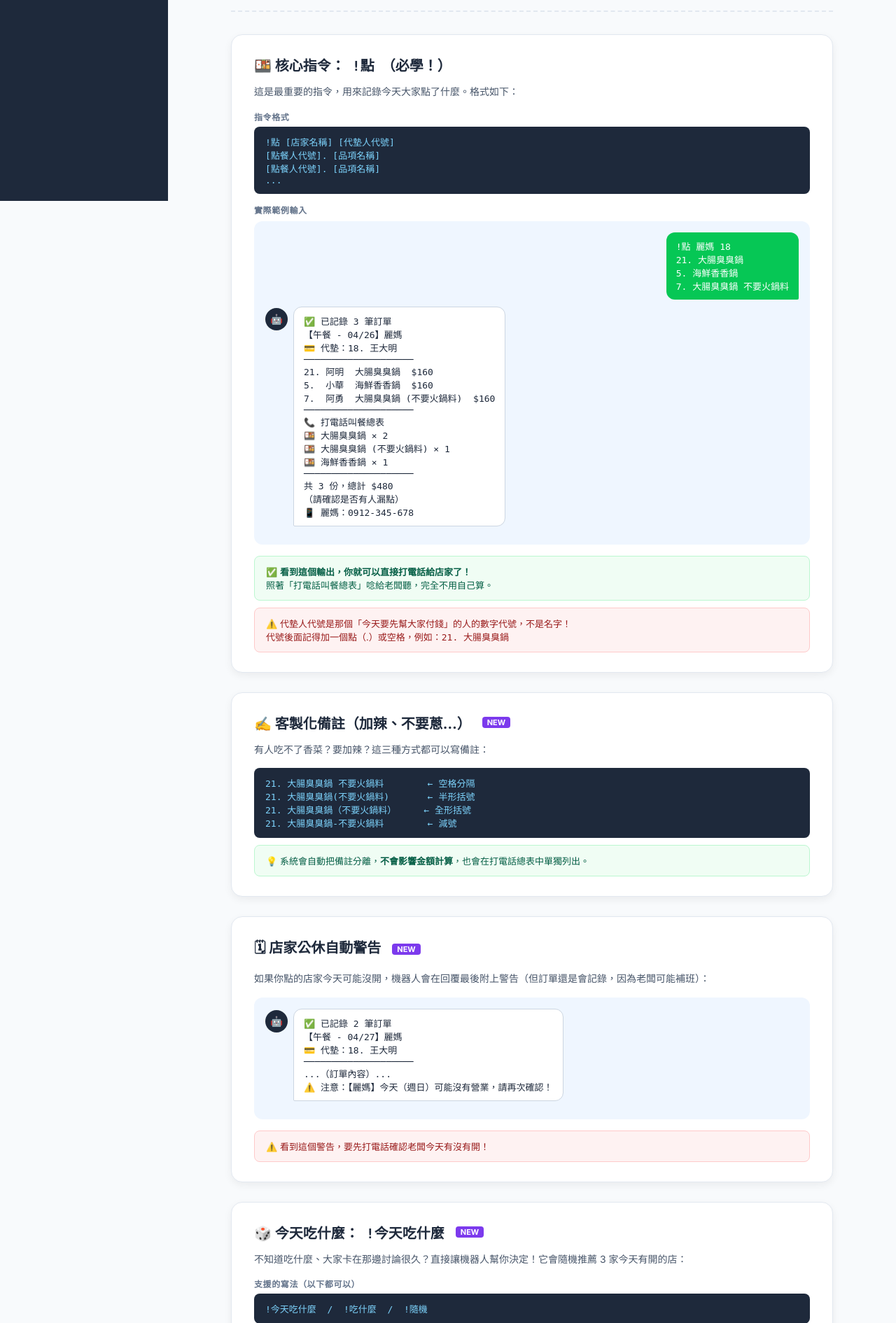
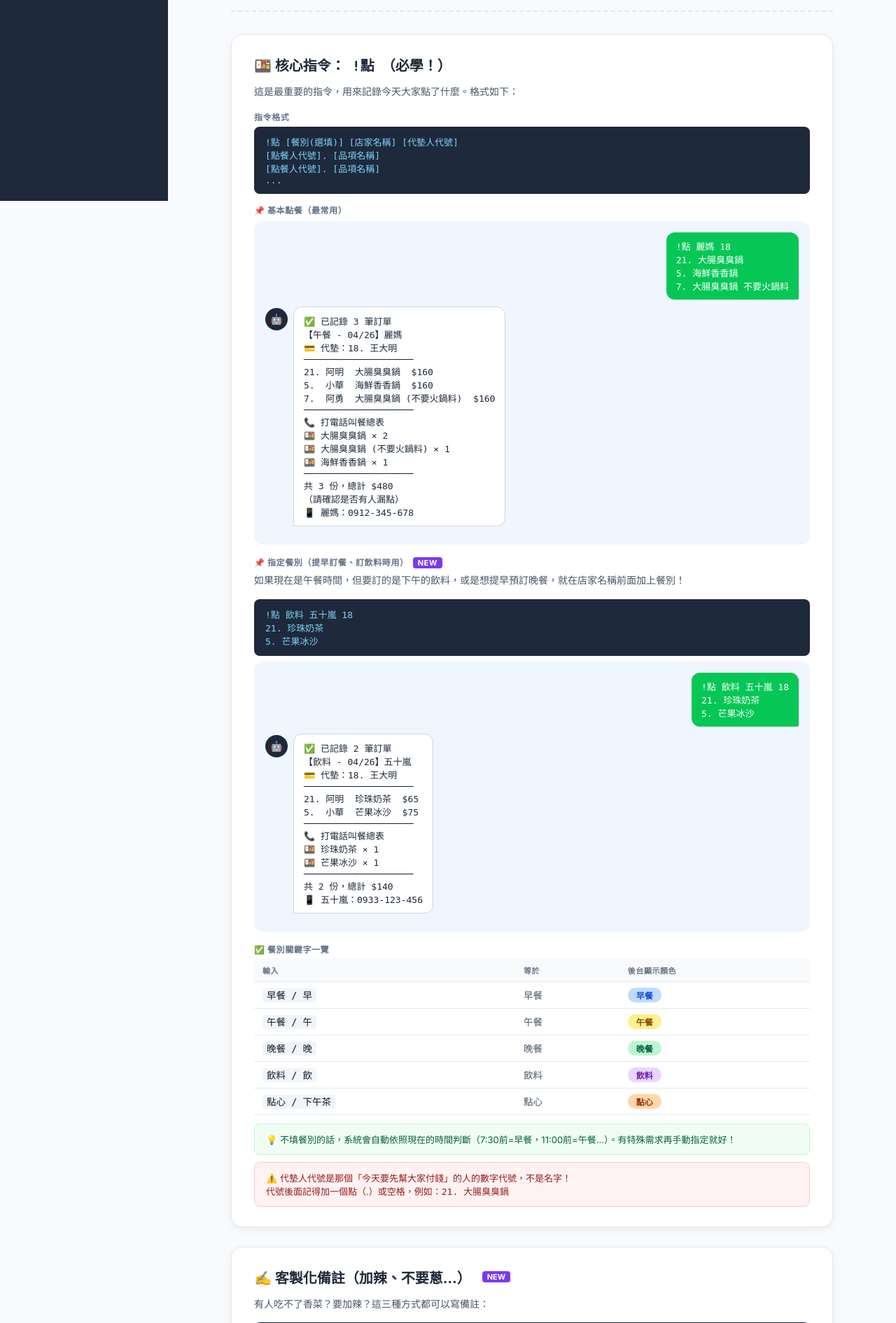
Before and after one commit to polarbear0827/line-order-bot, a Flask app: page /guide in a window 1280 px wide. Shown: the part 513-2403 px from the top of the page at 70% size. Run offline with Flask 3, Linux system fonts and the light colour scheme; the visitor is signed in with stand-in values (Sample User, id 1).

Commit message:
docs: 操作手冊更新 - 新增餐別指令說明與顏色對照表

```diff
--- a/templates/guide.html
+++ b/templates/guide.html
@@ -54,17 +54,16 @@
 
   <hr class="section-divider">
 
-  <!-- 2. 點餐 -->
   <div class="guide-card">
     <h2 class="guide-title">🍱 核心指令：<code>!點</code>（必學！）</h2>
     <p class="guide-text">這是最重要的指令，用來記錄今天大家點了什麼。格式如下：</p>
     <div class="cmd-label">指令格式</div>
-    <div class="cmd-box">!點 [店家名稱] [代墊人代號]
+    <div class="cmd-box">!點 [餐別(選填)] [店家名稱] [代墊人代號]
 [點餐人代號]. [品項名稱]
 [點餐人代號]. [品項名稱]
 ...</div>
 
-    <div class="cmd-label" style="margin-top:14px;">實際範例輸入</div>
+    <div class="cmd-label" style="margin-top:14px;">📌 基本點餐（最常用）</div>
     <div class="chat-wrap">
       <div class="chat-row right">
         <div class="bubble-out">!點 麗媽 18
@@ -94,9 +93,63 @@
       </div>
     </div>
 
+    <div class="cmd-label" style="margin-top:16px;">📌 指定餐別（提早訂餐、訂飲料時用）<span class="new-badge">NEW</span></div>
+    <p class="guide-text">如果現在是午餐時間，但要訂的是下午的飲料，或是想提早預訂晚餐，就在店家名稱前面加上餐別！</p>
+    <div class="cmd-box">!點 飲料 五十嵐 18
+21. 珍珠奶茶
+5. 芒果冰沙</div>
+    <div class="chat-wrap">
+      <div class="chat-row right">
+        <div class="bubble-out">!點 飲料 五十嵐 18
+21. 珍珠奶茶
+5. 芒果冰沙</div>
+      </div>
+      <div class="chat-clear"></div>
+      <div class="chat-row left">
+        <div class="avatar">🤖</div>
+        <div class="bubble-in">✅ 已記錄 2 筆訂單
+【飲料 - 04/26】五十嵐
+💳 代墊：18. 王大明
+────────────────────
+21. 阿明  珍珠奶茶  $65
+5.  小華  芒果冰沙  $75
+────────────────────
+📞 打電話叫餐總表
+🍱 珍珠奶茶 × 1
+🍱 芒果冰沙 × 1
+────────────────────
+共 2 份，總計 $140
+📱 五十嵐：0933-123-456</div>
+      </div>
+    </div>
+
+    <div class="cmd-label" style="margin-top:14px;">✅ 餐別關鍵字一覽</div>
+    <table style="width:100%; border-collapse:collapse; font-size:13px; margin-bottom:12px;">
+      <thead><tr style="background:#F8FAFC; border-bottom:1px solid var(--border);">
+        <th style="padding:8px 12px; text-align:left; color:#64748B;">輸入</th>
+        <th style="padding:8px 12px; text-align:left; color:#64748B;">等於</th>
+        <th style="padding:8px 12px; text-align:left; color:#64748B;">後台顯示顏色</th>
+      </tr></thead>
+      <tbody>
+        {% for kw, meal, color, bg in [
+          ('早餐 / 早', '早餐', '#1D4ED8', '#BFDBFE'),
+          ('午餐 / 午', '午餐', '#854D0E', '#FEF08A'),
+          ('晚餐 / 晚', '晚餐', '#065F46', '#BBF7D0'),
+          ('飲料 / 飲', '飲料', '#6B21A8', '#E9D5FF'),
+          ('點心 / 下午茶', '點心', '#9A3412', '#FED7AA'),
+        ] %}
+        <tr style="border-bottom:1px solid var(--border);">
+          <td style="padding:8px 12px;"><code style="background:#F1F5F9; padding:2px 6px; border-radius:4px;">{{ kw }}</code></td>
+          <td style="padding:8px 12px; color:#475569;">{{ meal }}</td>
+          <td style="padding:8px 12px;">
+            <span style="display:inline-block; padding:2px 12px; border-radius:20px; font-size:12px; font-weight:700; background:{{ bg }}; color:{{ color }};">{{ meal }}</span>
+          </td>
+        </tr>
+        {% endfor %}
+      </tbody>
+    </table>
     <div class="tip-box">
-      ✅ <strong>看到這個輸出，你就可以直接打電話給店家了！</strong><br>
-      照著「打電話叫餐總表」唸給老闆聽，完全不用自己算。
+      💡 不填餐別的話，系統會自動依照現在的時間判斷（7:30前=早餐，11:00前=午餐…）。有特殊需求再手動指定就好！
     </div>
     <div class="warn-box" style="margin-top:10px;">
       ⚠️ 代墊人代號是那個「今天要先幫大家付錢」的人的數字代號，不是名字！<br>
@@ -254,7 +307,7 @@
       </thead>
       <tbody>
         {% for cmd, desc in [
-          ('!點 [店家] [代墊人代號]', '開始點餐（最重要！）'),
+          ('!點 [餐別(選填)] [店家] [代墊人代號]', '開始點餐（最重要！）'),
           ('!今天吃什麼', '選擇困難救星，隨機推薦 3 家'),
           ('!吃什麼 / !隨機', '同上，換個說法也可以'),
           ('!菜單 [店家名稱]', '查詢並傳送菜單圖片'),
```
